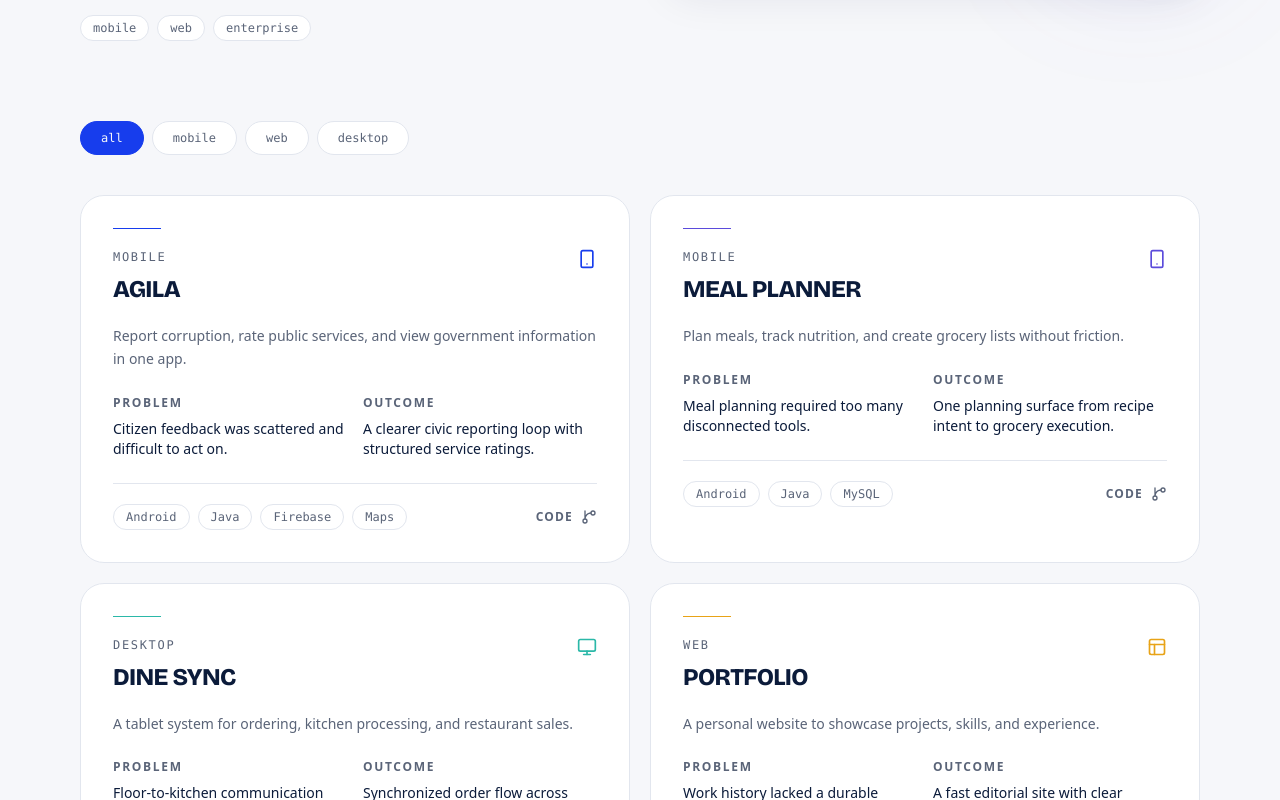
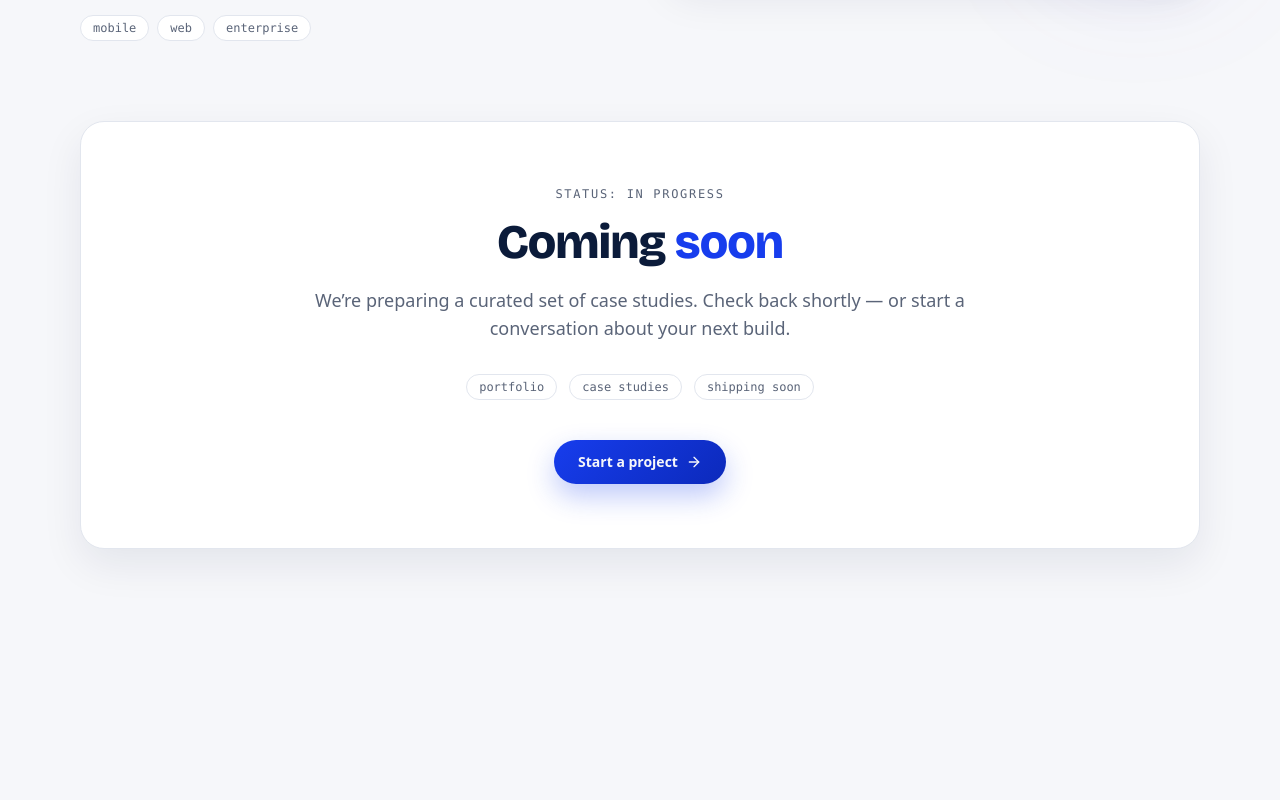
Before and after one commit to maxycagne/M-X_Studio, a React (Vite) app in the folder mxwebsite/: page /projects in a window 1280 px wide. Shown: the part 640-1440 px from the top of the page. Built offline with nearby package versions, Linux system fonts and the light colour scheme; a web font is replaced by a local one.

Commit message:
Enhance OurProjects page by adding a new project status section with a call-to-action button, and replace the ProjectComponent with a curated message about upcoming case studies.

```diff
--- a/mxwebsite/src/Pages/OurProjects.tsx
+++ b/mxwebsite/src/Pages/OurProjects.tsx
@@ -1,8 +1,8 @@
 import PageMeta from "../../Components/ui/PageMeta";
 import ProjectsIllustration from "../../Components/illustrations/ProjectsIllustration";
-import ProjectComponent from "../../Components/ProjectComponent";
 import DemoCallCard from "../../Components/DemoCallCard";
 import TechChip from "../../Components/ui/TechChip";
+import CtaButton from "../../Components/ui/CtaButton";
 
 const OurProjects = () => {
   return (
@@ -36,7 +36,31 @@ const OurProjects = () => {
         </div>
       </section>
 
-      <ProjectComponent />
+      <section className="pb-24 md:pb-32">
+        <div className="mx-auto max-w-6xl px-4">
+          <div className="rounded-3xl border border-border bg-card p-10 text-center shadow-soft md:p-16">
+            <p className="font-mono text-xs uppercase tracking-[0.14em] text-muted-foreground">
+              status: in progress
+            </p>
+            <h2 className="mt-4 font-display text-3xl font-extrabold tracking-[-0.02em] md:text-5xl">
+              Coming <span className="text-primary">soon</span>
+            </h2>
+            <p className="mx-auto mt-5 max-w-2xl text-lg text-muted-foreground">
+              We’re preparing a curated set of case studies. Check back shortly
+              — or start a conversation about your next build.
+            </p>
+            <div className="mt-8 flex flex-wrap justify-center gap-3">
+              <TechChip>portfolio</TechChip>
+              <TechChip>case studies</TechChip>
+              <TechChip>shipping soon</TechChip>
+            </div>
+            <div className="mt-10">
+              <CtaButton to="/contact">Start a project</CtaButton>
+            </div>
+          </div>
+        </div>
+      </section>
+
       <DemoCallCard />
     </>
   );
```
